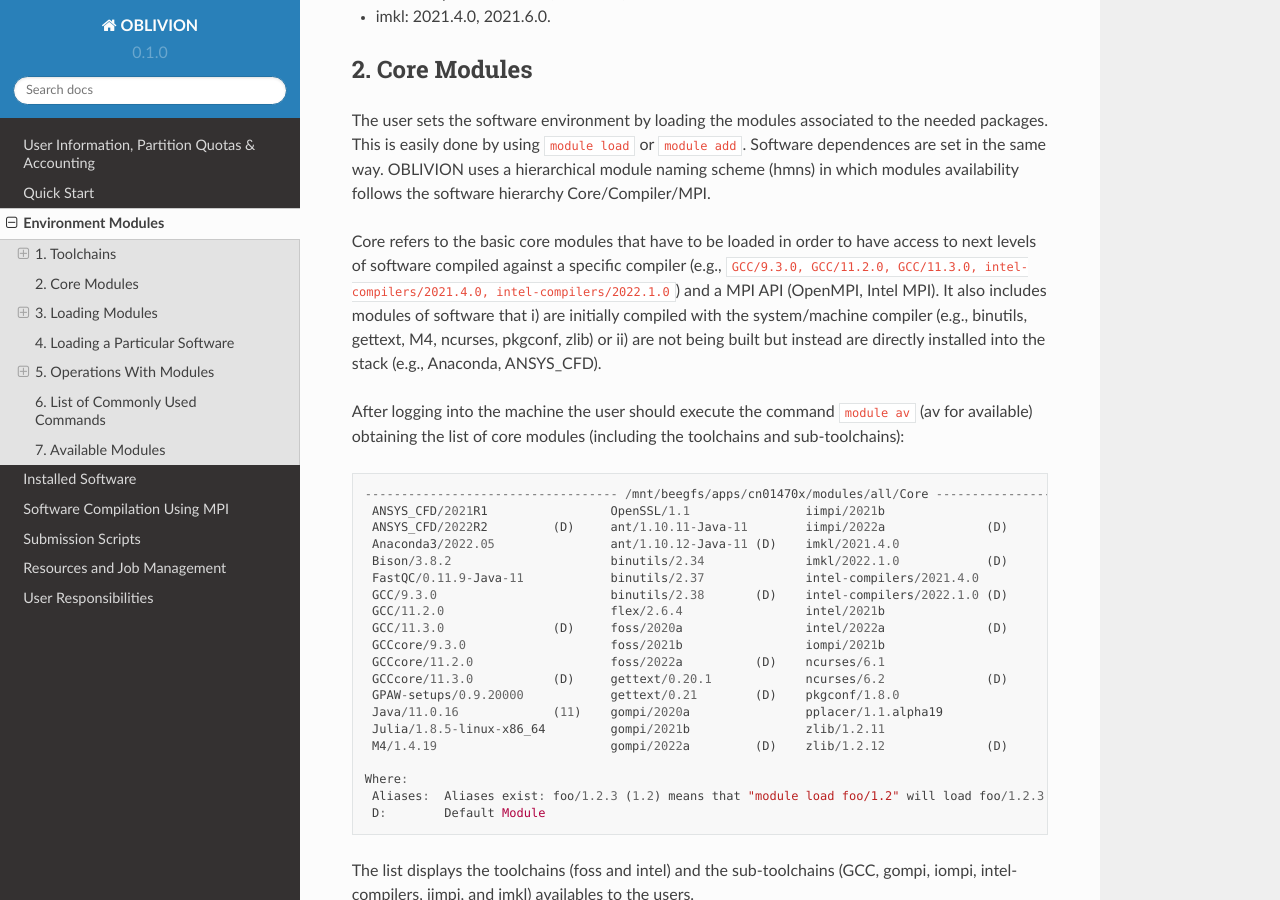
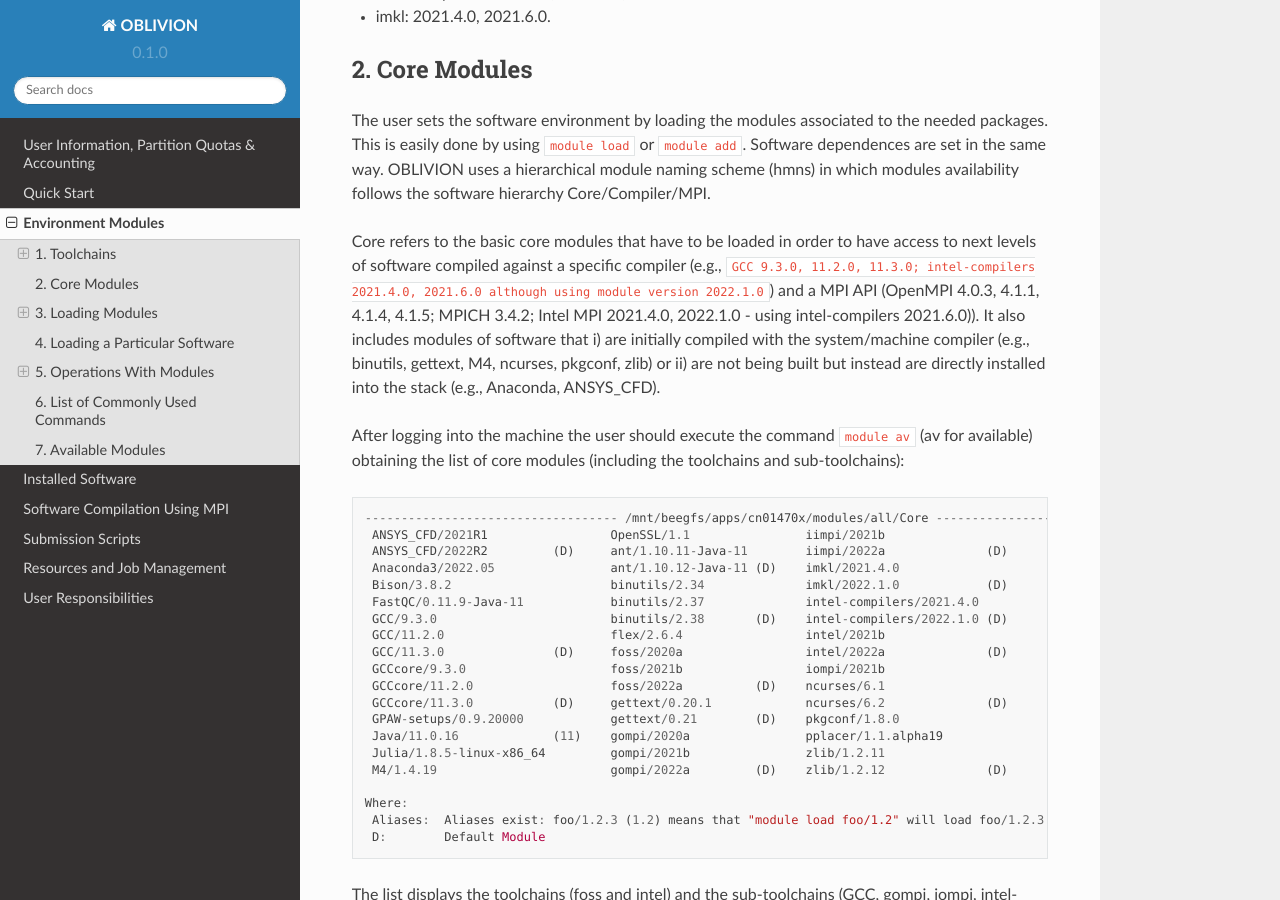
Before and after one commit to mavillez/Oblivion, a Sphinx documentation site: the page built from docs/source/modules.rst, in a window 1280 px wide and 900 px high, scrolled down 1343 px. Built offline with Sphinx 7.4.7 and the Read the Docs theme 2.0.0, drawn with Linux system fonts in a browser that asks for light colours.

Commit message:
Update modules.rst

```diff
--- a/docs/source/modules.rst
+++ b/docs/source/modules.rst
@@ -55,7 +55,7 @@
 
 The user sets the software environment by loading the modules associated to the needed packages. This is easily done by using ``module load`` or ``module add``. Software dependences are set in the same way. OBLIVION uses a hierarchical module naming scheme (hmns) in which modules availability follows the software hierarchy Core/Compiler/MPI.
 
-Core refers to the basic core modules that have to be loaded in order to have access to next levels of software compiled against a specific compiler (e.g., ``GCC/9.3.0, GCC/11.2.0, GCC/11.3.0, intel-compilers/2021.4.0, intel-compilers/2022.1.0``) and a MPI API (OpenMPI, Intel MPI). It also includes modules of software that i) are initially compiled with the system/machine compiler (e.g., binutils, gettext, M4, ncurses, pkgconf, zlib) or ii) are not being built but instead are directly installed into the stack (e.g., Anaconda, ANSYS_CFD).
+Core refers to the basic core modules that have to be loaded in order to have access to next levels of software compiled against a specific compiler (e.g., ``GCC 9.3.0, 11.2.0, 11.3.0; intel-compilers 2021.4.0, 2021.6.0 although using module version 2022.1.0``) and a MPI API (OpenMPI 4.0.3, 4.1.1, 4.1.4, 4.1.5; MPICH 3.4.2; Intel MPI 2021.4.0, 2022.1.0 - using intel-compilers 2021.6.0)). It also includes modules of software that i) are initially compiled with the system/machine compiler (e.g., binutils, gettext, M4, ncurses, pkgconf, zlib) or ii) are not being built but instead are directly installed into the stack (e.g., Anaconda, ANSYS_CFD).
 
 After logging into the machine the user should execute the command ``module av`` (av for available) obtaining the list of core modules (including the toolchains and sub-toolchains):
 
```
